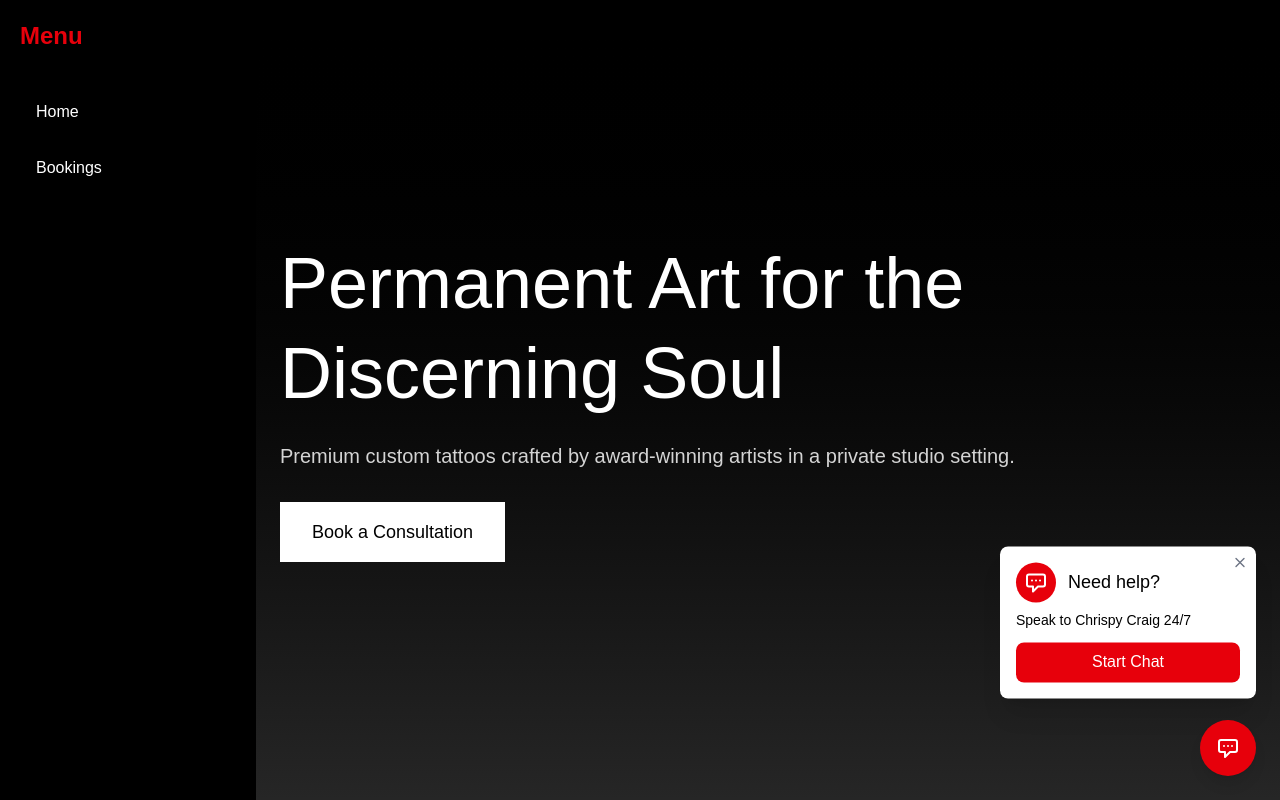
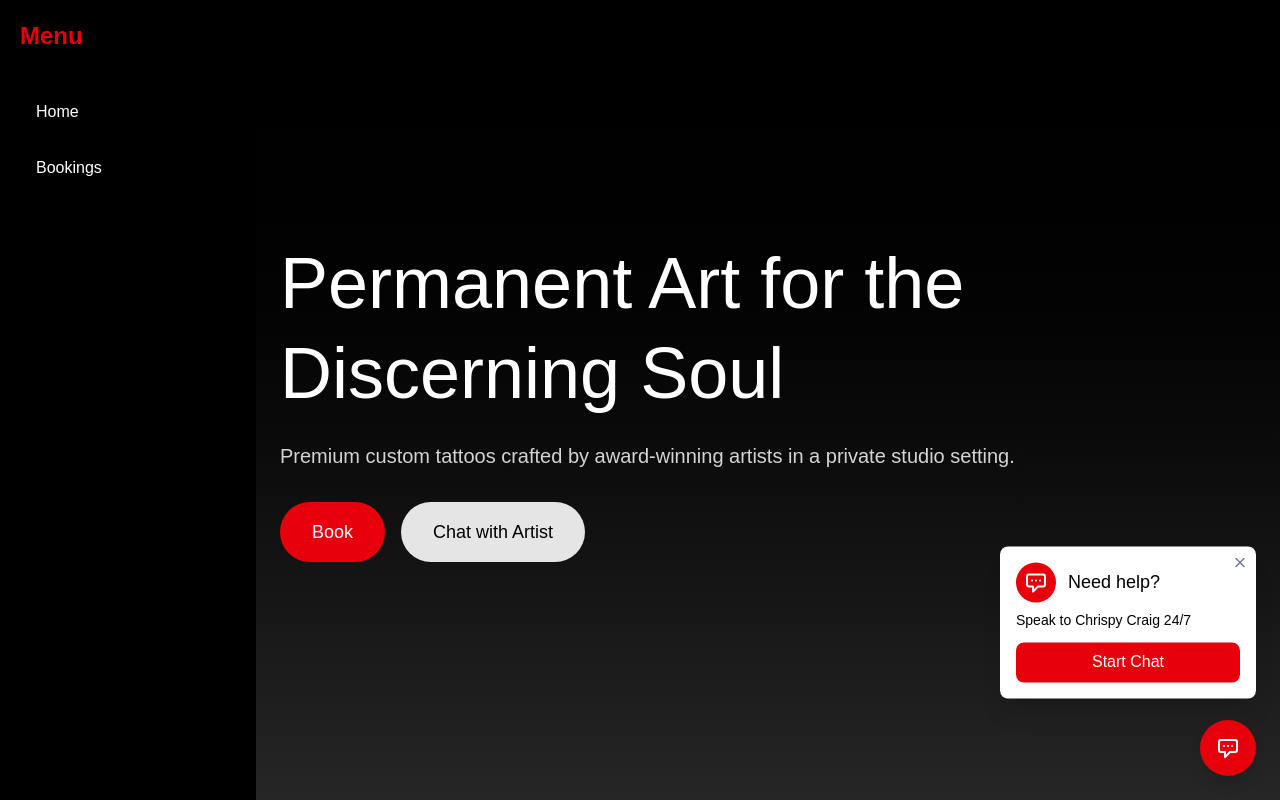
Before and after one commit to RobertVelaIII/landing, a Next.js app: page / in a window 1280 px wide. Built offline with nearby package versions, Linux system fonts and the light colour scheme.

Commit message:
Update page.tsx

```diff
--- a/src/app/page.tsx
+++ b/src/app/page.tsx
@@ -75,7 +75,10 @@ export default function Home() {
           <div className="max-w-3xl">
             <h1 className="text-5xl md:text-7xl mb-6 leading-tight">Permanent Art for the Discerning Soul</h1>
             <p className="text-xl text-neutral-300 mb-8">Premium custom tattoos crafted by award-winning artists in a private studio setting.</p>
-            <span className="inline-block bg-white text-black px-8 py-4 text-lg hover:bg-neutral-200 transition-colors cursor-pointer">Book a Consultation</span>
+            <div className="flex space-x-4">
+              <span className="inline-block bg-red-600 text-white px-8 py-4 text-lg font-medium rounded-full hover:bg-red-700 transition-colors cursor-pointer">Book</span>
+              <span className="inline-block bg-neutral-200 text-black px-8 py-4 text-lg font-medium rounded-full hover:bg-neutral-300 transition-colors cursor-pointer">Chat with Artist</span>
+            </div>
           </div>
         </div>
       </section>
```
